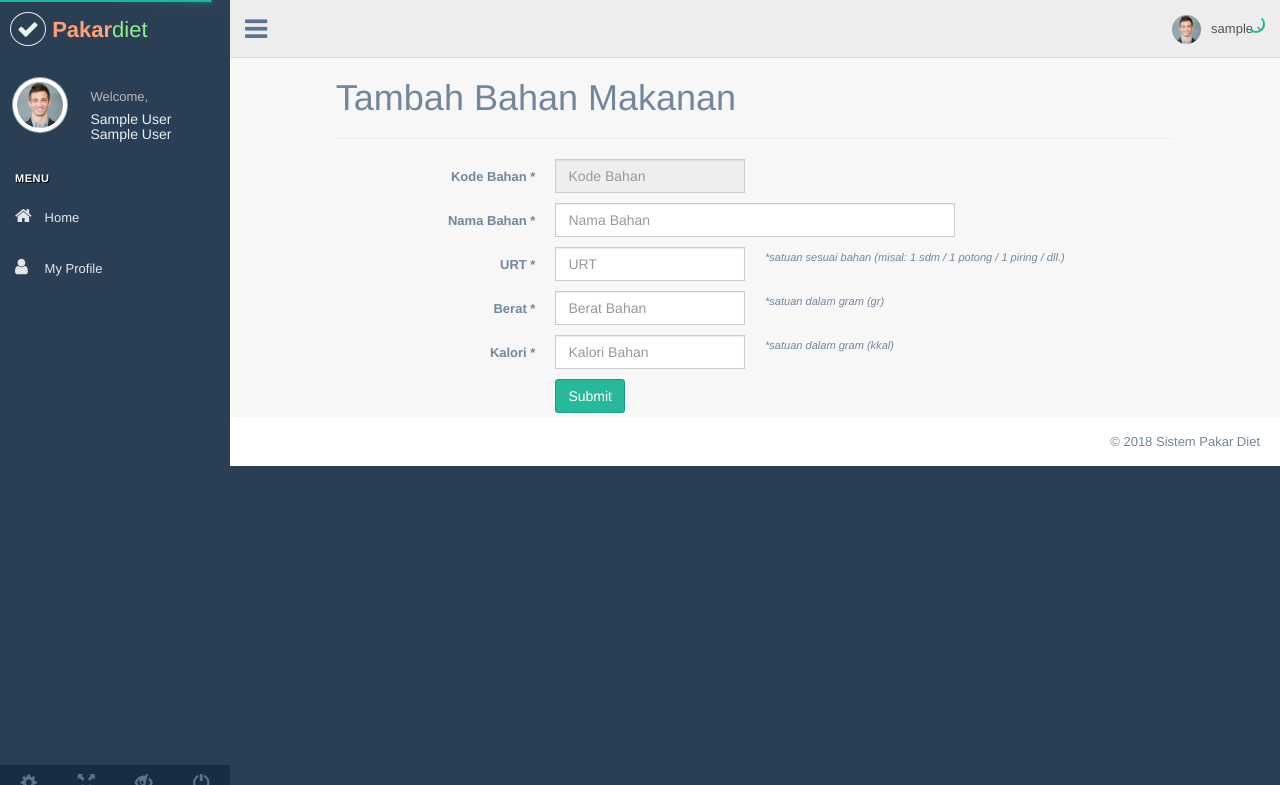
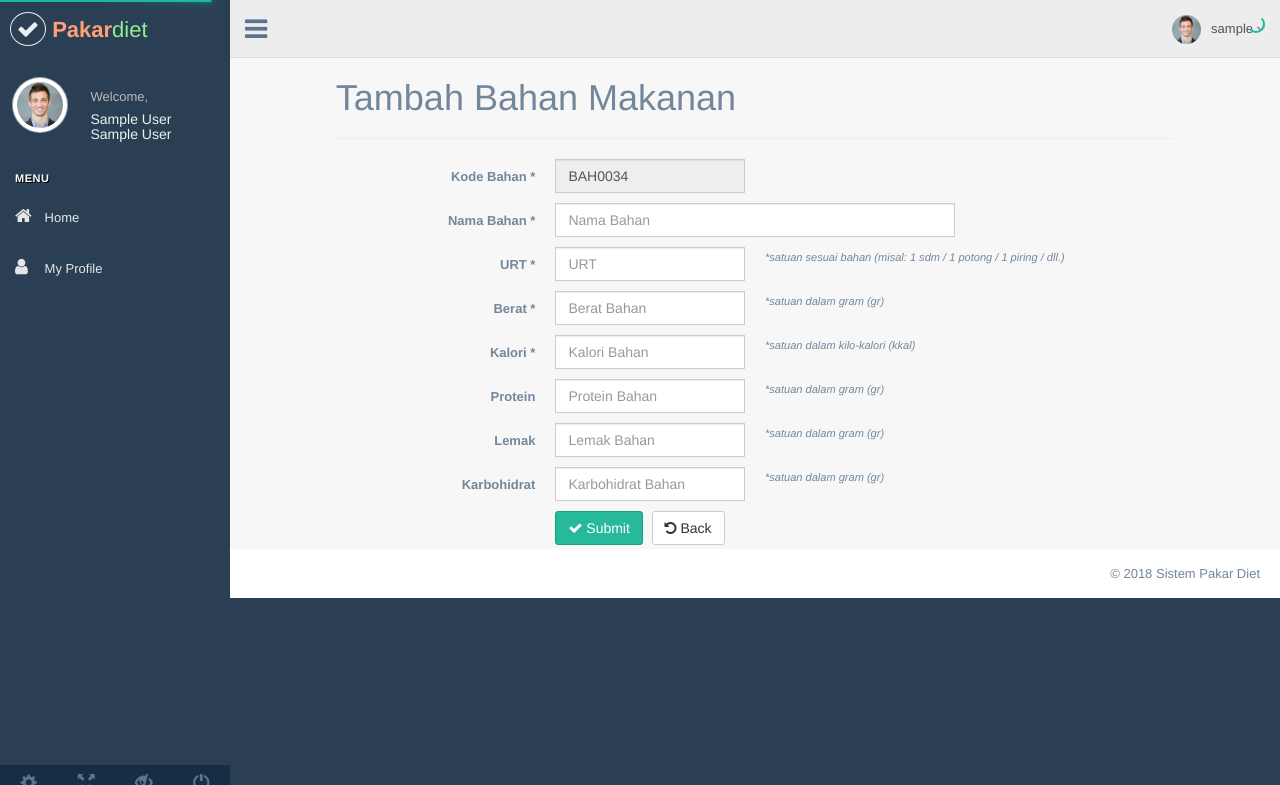
Before and after one commit to fqodry/pakardiet, a CodeIgniter app: page /database/Masterdata/bahanMakananAdd in a window 1280 px wide. Shown: the top 785 px of the page. Run offline with CodeIgniter, Linux system fonts and the light colour scheme; the visitor is signed in with stand-in values (Sample User, id 1); data comes from the database, SQL or seed files in the repository; tables that the repository leaves empty or names only in its code hold one stand-in row (values such as "Sample post"); some libraries are stand-ins or nearby versions.

Commit message:
Fungsi Add Bahan Makanan

```diff
--- a/application/controllers/Masterdata.php
+++ b/application/controllers/Masterdata.php
@@ -71,6 +71,11 @@ class Masterdata extends CI_Controller {
 			$data['user_detail'] = $user_detail;
 			$data['formAdd'] = base_url()."Masterdata/bahanMakananAddHandler";
 
+			//get last Kode Bahan
+			$max_id = $this->Default_md->maxId("tb_bahan");
+			$next_id = (int)$max_id->id + 1;
+			$data['kode_bahan'] = "BAH" . str_pad($next_id, 4, '0', STR_PAD_LEFT);
+
 			$this->load->view('template/header',$data);
 			$this->load->view('masterdata/bahanmakanan/bahan-add',$data);
 		} else {
@@ -83,4 +88,78 @@ class Masterdata extends CI_Controller {
 			redirect(base_url().'login');
 		}
 	}
+
+	function bahanMakananAddHandler(){
+		if(isset($this->session->userdata['logged_in'])) {
+			$data['title'] = "Pakar Diet - My Profile";
+			$data['user_id'] = $this->session->userdata['logged_in']['user_id'];
+			$data['username'] = $this->session->userdata['logged_in']['username'];
+			$data['first_name'] = $this->session->userdata['logged_in']['first_name'];
+			$data['last_name'] = $this->session->userdata['logged_in']['last_name'];
+			$user_role = $this->session->userdata['logged_in']['user_role'];
+
+			if(!empty($user_role) && $user_role == 'ROLE_ADMIN') {
+				$data['admin_zone'] = true;
+			} else {
+				$data['admin_zone'] = false;
+			}
+
+			$kode_bahan = $this->input->post('bahanCode');
+			$nama_bahan = $this->input->post('bahanName');
+			$urt_bahan = $this->input->post('bahanUrt');
+			$berat_bahan = $this->input->post('bahanWeight');
+			$kalori_bahan = $this->input->post('bahanCalories');
+			$protein_bahan = $this->input->post('bahanProtein');
+			$lemak_bahan = $this->input->post('bahanFat');
+			$karbo_bahan = $this->input->post('bahanCarbo');
+
+			if(empty($kode_bahan) || empty($nama_bahan) || empty($urt_bahan) || empty($berat_bahan) || empty($kalori_bahan)){
+				$flash_msg = array(
+					'msg'		=> "<i class='fa fa-close'></i>&nbsp;Oops, tolong isi semua field yang wajib diisi.",
+					'type'	=> "danger"
+				);
+				$this->session->set_flashdata('handler_msg',$flash_msg);
+
+				redirect(base_url().'Masterdata/bahanMakananAdd');
+			}else{
+				$data_bahan = array(
+					'bahan_code' => $kode_bahan,
+					'bahan_name' => $nama_bahan,
+					'urt' => $urt_bahan,
+					'weight' => $berat_bahan,
+					'calories' => $kalori_bahan,
+					'protein' => $protein_bahan,
+					'fat' => $lemak_bahan,
+					'carbo' => $karbo_bahan,
+					'bahan_golongan' => 'GOL01',
+					'bahan_kategori' => 'K02',
+					'is_olahan' => 1,
+					'created_by' => $data['username'],
+					'created_date' => date('Y-m-d H:i:s')
+				);
+				$bahan_detail = $this->Default_md->getSingle("tb_bahan", array('is_enabled'=>1, 'bahan_code'=>$kode_bahan));
+				if(empty($bahan_detail)){
+					$this->Default_md->add("tb_bahan", $data_bahan);
+				}else{
+					$this->Default_md->edit("tb_bahan", array('bahan_code'=>$kode_bahan), $data_bahan);
+				}
+
+				$flash_msg = array(
+					'msg'		=> "<i class='fa fa-check'></i>&nbsp;Sukses Menambah Data Bahan Makanan.",
+					'type'	=> "success"
+				);
+				$this->session->set_flashdata('handler_msg',$flash_msg);
+
+				redirect(base_url().'Masterdata/bahanMakanan');
+			}
+		} else {
+			$flash_msg = array(
+				'msg'	=> "<i class='fa fa-close'></i>&nbsp;Error, please login first",
+				'type'	=> "danger"
+			);
+			$this->session->set_flashdata('handler_msg',$flash_msg);
+
+			redirect(base_url().'login');
+		}
+	}
 }
--- a/application/models/Default_md.php
+++ b/application/models/Default_md.php
@@ -42,4 +42,15 @@ class Default_md extends CI_Model {
 		$this->db->where($conditions);
 		$this->db->delete($tablename);
 	}
+
+	function maxId($tablename) {
+		$this->db->select_max('id');
+		$this->db->from($tablename);
+		$query=$this->db->get();
+		if($query->num_rows() > 0) {
+			return $query->row();
+		} else {
+			return false;
+		}
+	}
 }
--- a/application/views/masterdata/bahanmakanan/bahan-add.php
+++ b/application/views/masterdata/bahanmakanan/bahan-add.php
@@ -16,7 +16,7 @@
                     <div class="form-group">
                         <label for="bahanCode" class="control-label col-md-3">Kode Bahan <span class="required">*</span></label>
                         <div class="col-md-3">
-                            <input type="text" class="form-control" id="bahanCode" name="bahanCode" placeholder="Kode Bahan" required readonly />
+                            <input type="text" class="form-control" id="bahanCode" name="bahanCode" placeholder="Kode Bahan" value="<?php echo set_value('bahan_code',$kode_bahan) ?>" required readonly />
                         </div>
                     </div>
                     <div class="form-group">
@@ -49,13 +49,41 @@
                             <input type="number" class="form-control" id="bahanCalories" name="bahanCalories" placeholder="Kalori Bahan" required />
                         </div>
                         <div class="col-md-3">
-                            <small><em>*satuan dalam gram (kkal)</em></small>
+                            <small><em>*satuan dalam kilo-kalori (kkal)</em></small>
+                        </div>
+                    </div>
+                    <div class="form-group">
+                        <label for="bahanProtein" class="control-label col-md-3">Protein</label>
+                        <div class="col-md-3">
+                            <input type="number" class="form-control" id="bahanProtein" name="bahanProtein" placeholder="Protein Bahan" />
+                        </div>
+                        <div class="col-md-3">
+                            <small><em>*satuan dalam gram (gr)</em></small>
+                        </div>
+                    </div>
+                    <div class="form-group">
+                        <label for="bahanFat" class="control-label col-md-3">Lemak</label>
+                        <div class="col-md-3">
+                            <input type="number" class="form-control" id="bahanFat" name="bahanFat" placeholder="Lemak Bahan" />
+                        </div>
+                        <div class="col-md-3">
+                            <small><em>*satuan dalam gram (gr)</em></small>
+                        </div>
+                    </div>
+                    <div class="form-group">
+                        <label for="bahanCarbo" class="control-label col-md-3">Karbohidrat</label>
+                        <div class="col-md-3">
+                            <input type="number" class="form-control" id="bahanCarbo" name="bahanCarbo" placeholder="Karbohidrat Bahan" />
+                        </div>
+                        <div class="col-md-3">
+                            <small><em>*satuan dalam gram (gr)</em></small>
                         </div>
                     </div>
                     <div class="form-group">
                         <label for="btnSubmit" class="control-label col-md-3">&nbsp;</label>
                         <div class="col-md-8">
-                            <button type="submit" class="btn btn-success">Submit</button>
+                            <button type="submit" class="btn btn-success"><i class="fa fa-check"></i>&nbsp;Submit</button>
+                            <button type="button" class="btn btn-default" onclick="history.go(-1);"><i class="fa fa-undo"></i>&nbsp;Back</button>
                         </div>
                     </div>
                 </form>
```
